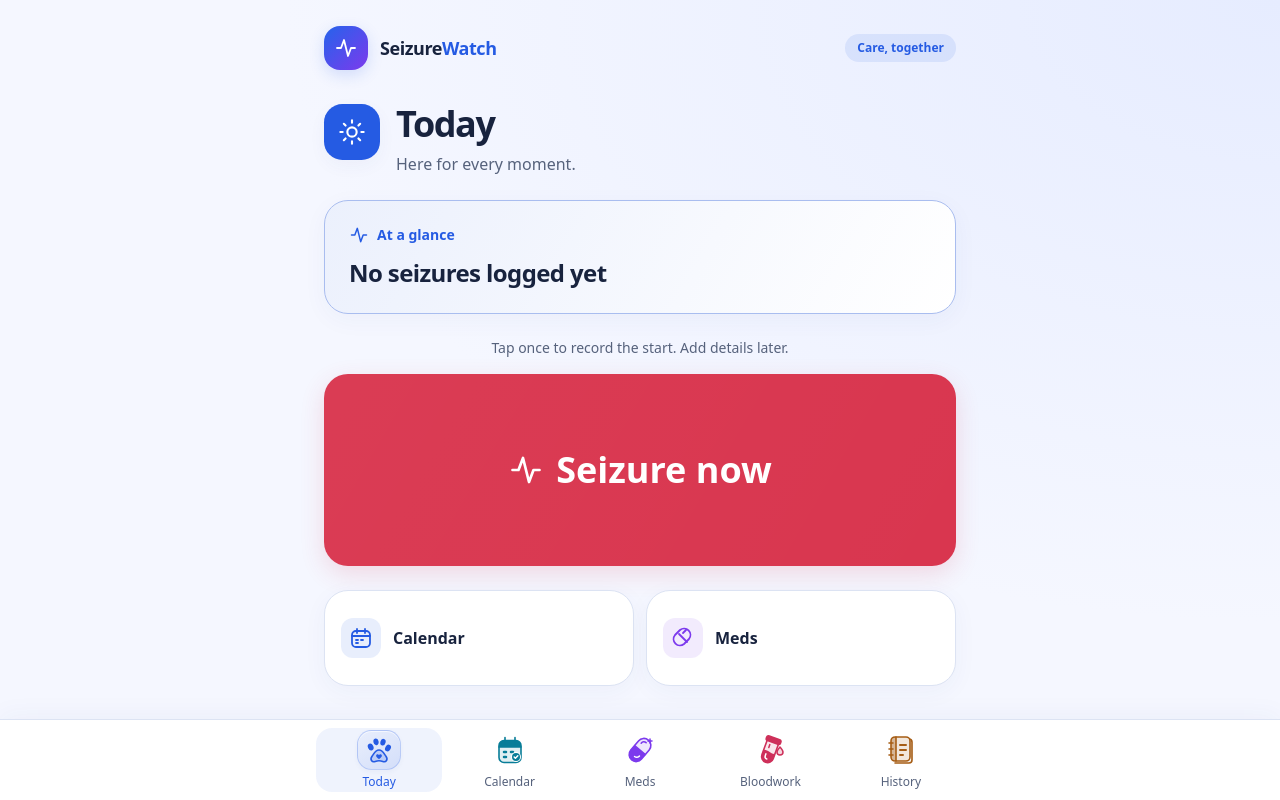
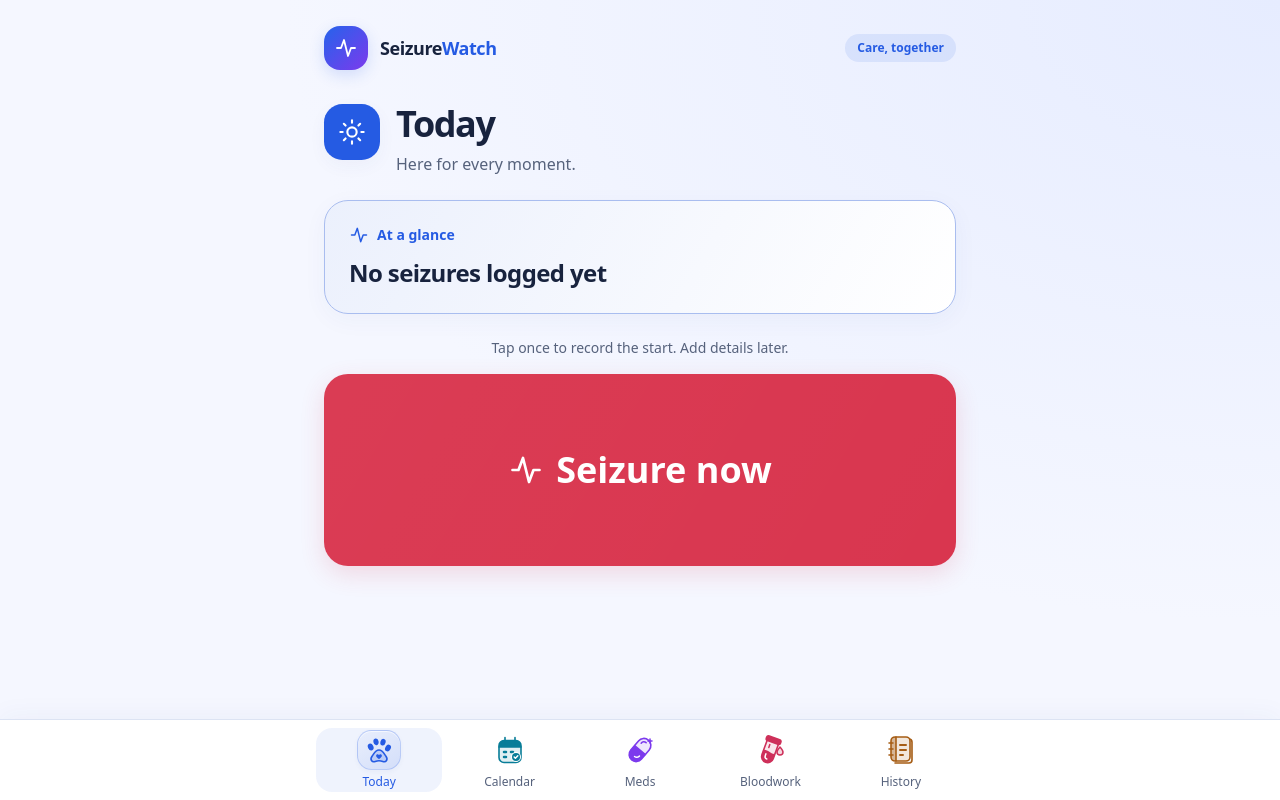
Before and after one commit to zalee49/seizurewatch, a Next.js app: page / in a window 1280 px wide. Built offline with nearby package versions, Linux system fonts and the light colour scheme; no server answers; the database is empty.

Commit message:
Today screen: remove the Calendar and Meds shortcut cards
The bottom tab bar already reaches both, so the two large cards were a second
copy of the same navigation sitting above the seizure button. Their styles go
with them, including the rule that hid them while a seizure is being logged.

```diff
--- a/src/app/globals.css
+++ b/src/app/globals.css
@@ -104,7 +104,6 @@ input::placeholder, textarea::placeholder { color: var(--sw-muted); opacity: 0.8
 .sw-skip-link:focus { transform: translateY(0); }
 
 @media (hover: hover) {
-  .sw-quick-links a:hover { border-color: var(--sw-brand); background: color-mix(in srgb, var(--sw-brand) 5%, var(--sw-surface)); }
   button:not(:disabled):hover { filter: brightness(0.97); }
 }
 @media (prefers-reduced-motion: reduce) {
@@ -112,6 +111,5 @@ input::placeholder, textarea::placeholder { color: var(--sw-muted); opacity: 0.8
 }
 /* Keep live controls ahead of the historical summary on smaller phones. */
 main:has([data-compact="true"]) > section[aria-label="Since the last seizure"] { order: 2; }
-main:has([data-compact="true"]) .sw-page-description,
-main:has([data-compact="true"]) .sw-quick-links { display: none; }
+main:has([data-compact="true"]) .sw-page-description { display: none; }
 body:has([data-compact="true"]) header { margin-bottom: 1rem; }
--- a/src/app/page.tsx
+++ b/src/app/page.tsx
@@ -1,4 +1,3 @@
-import Link from "next/link";
 import Icon from "@/components/Icon";
 import PageHeading from "@/components/PageHeading";
 import { Suspense } from "react";
@@ -41,16 +40,6 @@ async function HomeContent() {
         active={active ? { id: active.id, startedAt: active.startedAt } : null}
         last={last ? { id: last.id, startedAt: last.startedAt, endedAt: last.endedAt } : null}
       />
-      <div className="sw-quick-links grid grid-cols-2 gap-3" aria-label="Quick links">
-        <Link href="/calendar" className="sw-card flex min-h-24 items-center gap-3 p-4 font-semibold">
-          <span className="rounded-xl bg-brand/10 p-2 text-brand"><Icon name="calendar" /></span>
-          Calendar
-        </Link>
-        <Link href="/meds" className="sw-card flex min-h-24 items-center gap-3 p-4 font-semibold">
-          <span className="rounded-xl bg-accent/10 p-2 text-accent"><Icon name="pill" /></span>
-          Meds
-        </Link>
-      </div>
     </>
   );
 }
```
